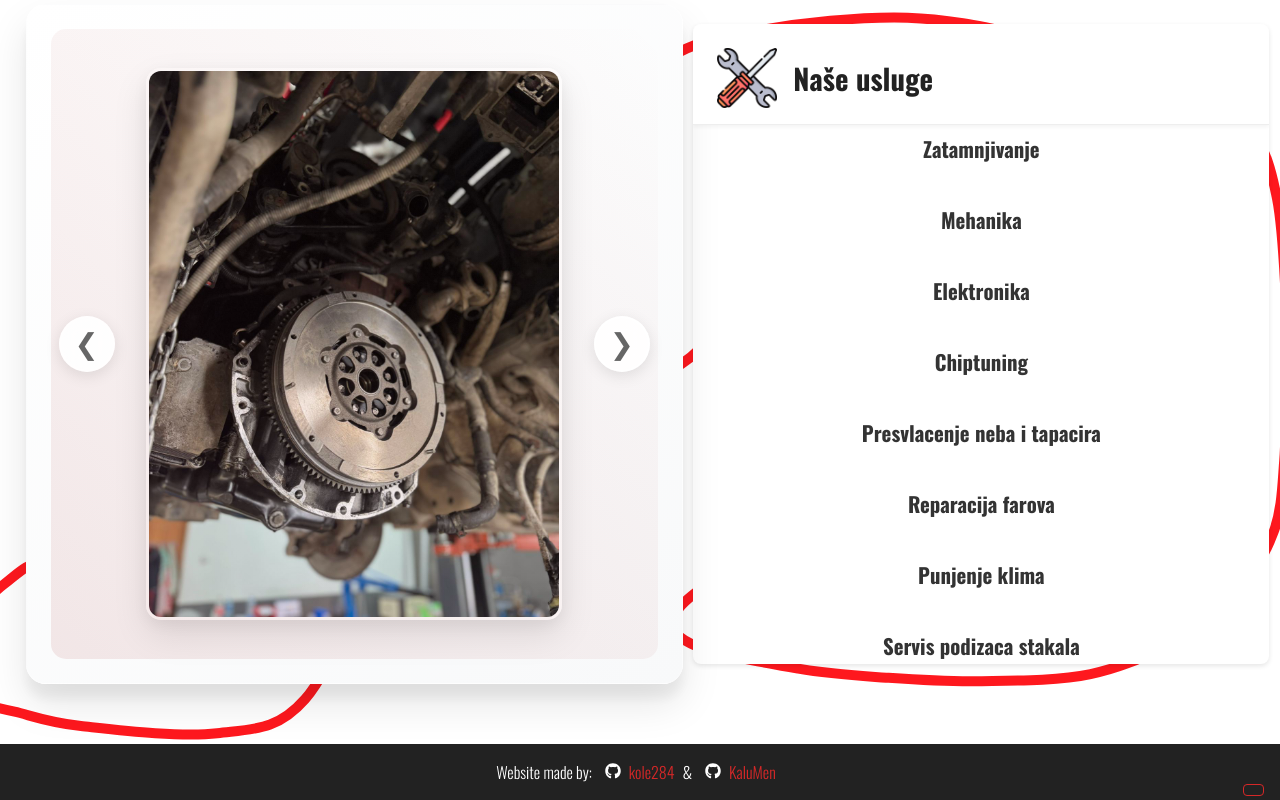
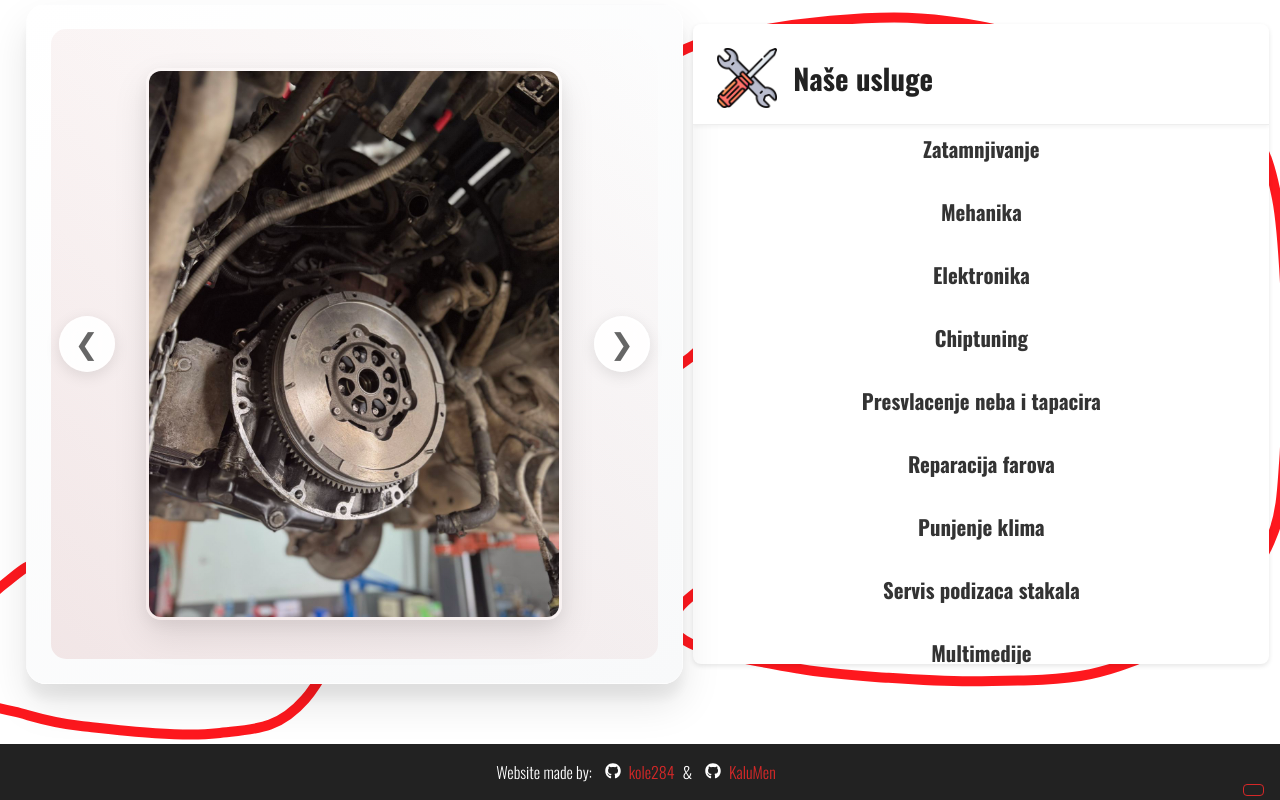
Before and after one commit to kole284/carstudio, a React (Vite) app: page /services in a window 1280 px wide. Shown: the part 856-1656 px from the top of the page. Built offline with nearby package versions, Linux system fonts and the light colour scheme; no server answers; a web font is replaced by a local one.

Commit message:
bug fixes

```diff
--- a/src/components/card3/Card3.module.scss
+++ b/src/components/card3/Card3.module.scss
@@ -60,24 +60,27 @@
   }
 }
 
-// Kontejner za svaki servis
+// Service container - glavna oblast za hover
 .serviceContainer {
-  margin-bottom: 1.5rem;
+  margin-bottom: 1rem;
+  transition: all 0.3s ease;
 
-  &:last-child {
-    margin-bottom: 0;
+  // Hover se primenjuje na ceo container
+  &:hover {
+    .serviceTitle {
+      color: colors.$hover-red;
+    }
   }
 }
 
-// Kontejner za service title
 .serviceTitleContainer {
   cursor: pointer;
-  padding: 0.5rem 0;
-  transition: background-color 0.2s ease;
-  border-radius: 4px;
+  padding: 0.5rem;
+  border-radius: 5px;
+  transition: background-color 0.3s ease;
 
   &:hover {
-    background-color: rgba(161, 39, 39, 0.05);
+    background-color: rgba(0, 0, 0, 0.05);
   }
 }
 
@@ -87,10 +90,6 @@
   color: #333;
   margin: 0;
   transition: color 0.3s ease;
-
-  .serviceTitleContainer:hover & {
-    color: colors.$hover-red;
-  }
 }
 
 // Detalji servisa - prikazuju se ispod title-a
@@ -106,4 +105,18 @@
   box-shadow: 0 2px 4px rgba(0, 0, 0, 0.1);
   border-left: 3px solid colors.$hover-red;
   line-height: 1.4;
+
+  // Smooth animation za pojavu
+  animation: slideDown 0.3s ease-out;
 }
+
+@keyframes slideDown {
+  from {
+    opacity: 0;
+    transform: translateY(-10px);
+  }
+  to {
+    opacity: 1;
+    transform: translateY(0);
+  }
+}
--- a/src/components/card3/Card3.tsx
+++ b/src/components/card3/Card3.tsx
@@ -26,13 +26,14 @@ function Card3({ image, mainTitle, services }: CardProps3) {
       {/* Scrollable content area */}
       <div className={styles.content}>
         {services.map((service, i) => (
-          <div key={service.title} className={styles.serviceContainer}>
-            {/* Service title kao svoj container */}
-            <div
-              className={styles.serviceTitleContainer}
-              onMouseEnter={() => setHoverIndex(i)}
-              onMouseLeave={() => setHoverIndex(null)}
-            >
+          <div
+            key={service.title}
+            className={styles.serviceContainer}
+            onMouseEnter={() => setHoverIndex(i)}
+            onMouseLeave={() => setHoverIndex(null)}
+          >
+            {/* Service title */}
+            <div className={styles.serviceTitleContainer}>
               <h4 className={styles.serviceTitle}>{service.title}</h4>
             </div>
 
--- a/src/components/hero2/Hero2.module.scss
+++ b/src/components/hero2/Hero2.module.scss
@@ -41,34 +41,42 @@
 }
 
 .card-container {
-   display: flex;
+  display: flex;
   flex-direction: row;
   justify-content: space-between;
-  gap: 2rem; // ili koliko ti odgovara
-  flex-wrap: nowrap; // sprečava prelazak u drugi red
-  overflow-x: auto; // ako želiš horizontalni scroll na manjim ekranima
+  gap: 2rem;
+  flex-wrap: nowrap;
+  overflow-x: auto;
   overflow-y: hidden;
-  padding-bottom: 1rem; // ako koristiš scroll bar
+  padding-bottom: 1rem;
+
   & > div {
     width: 300px;
-    transition: transform 0.1s ease-out; // smooth transition za parallax
+    transition: transform 0.1s ease-out;
 
-    // Desktop parallax optimizacije
     @media (min-width: 769px) {
       will-change: transform;
+      flex-direction: column;
       transform: translateZ(0);
       backface-visibility: hidden;
     }
 
     @media #{$phone} {
-      // Na mobilnom bez parallax optimizacija
       will-change: auto;
-      transform: none !important; // forsira normalan prikaz
+      flex-direction: column;
+      transform: none !important;
       transition: none;
     }
   }
+
+  // DODAJ OVO:
+  @media #{$phone} {
+    z-index:3;
+    flex-direction: column;
+    align-items: center;
+    overflow-x: visible;
+  }
 }
-
 .button-container {
   display: flex;
   justify-content: center;
```
